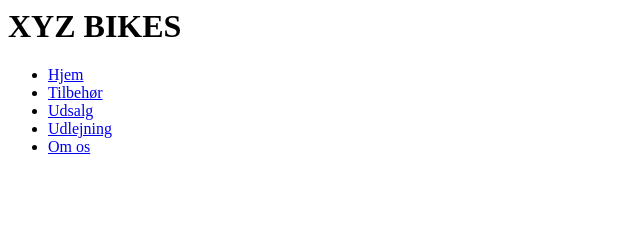
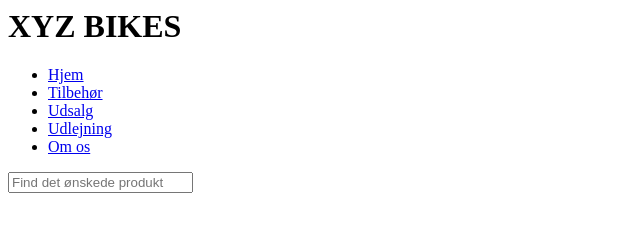
Before and after one commit to zxa1pq/XYZBikes, a plain HTML site: page src/partials/header.html in a window 1280 px wide. Shown: the whole page, without its empty margins (0-640 px from the left). Drawn offline with Linux system fonts and the light colour scheme.

Commit message:
seneste header opdatering

```diff
--- a/src/partials/header.html
+++ b/src/partials/header.html
@@ -18,3 +18,9 @@
             </nav>
         </header>
     </div>
+
+    <div class="small-8 cell">
+            <div class="search">
+                    <input type="text" class="searchTerm" placeholder="Find det ønskede produkt">
+                    </div>
+                    </div>
```
Also changed, not shown: src/partials/tilbehør-navi.html (+0 -5 lines).
